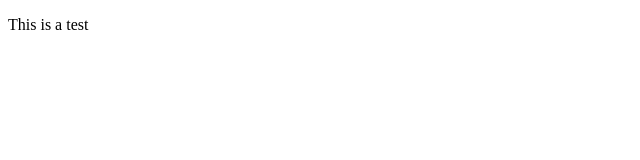
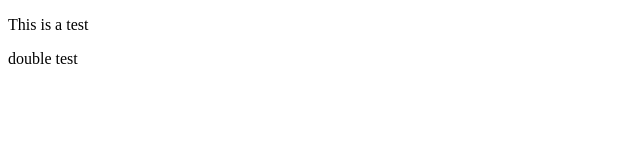
Before and after one commit to UnSilencedSins/UnSilencedSins.github.io, a plain HTML site: page index.html in a window 1280 px wide. Shown: the full height of the page, 0-640 px from the left. Drawn offline with Linux system fonts and the light colour scheme.

Commit message:
Update index.html

```diff
--- a/index.html
+++ b/index.html
@@ -6,5 +6,6 @@
 
     <body>
         <p>This is a test</p>
+        <p>double test</p>
     </body>
 </html>
```
